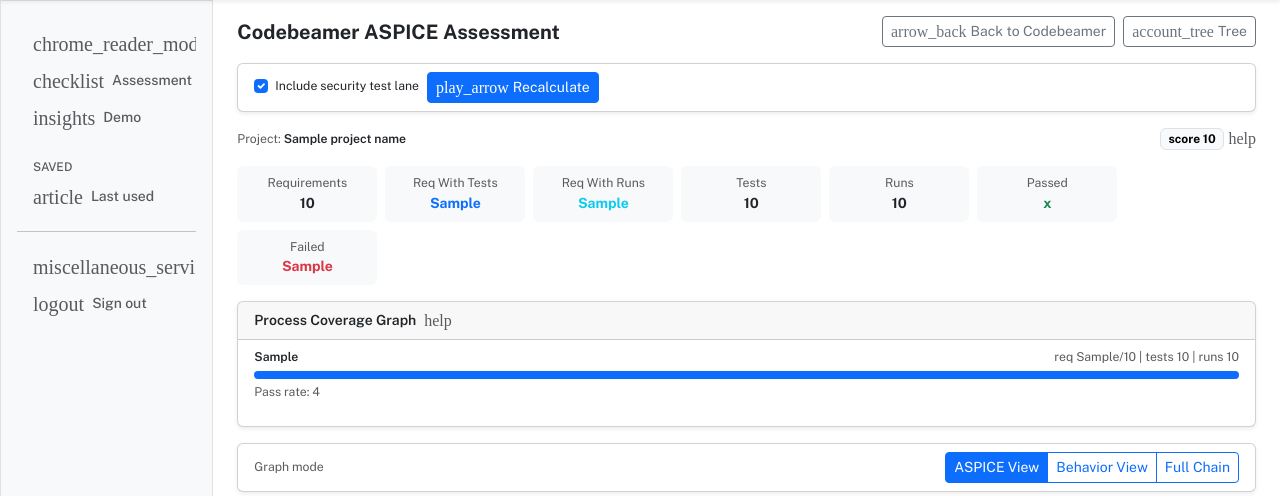
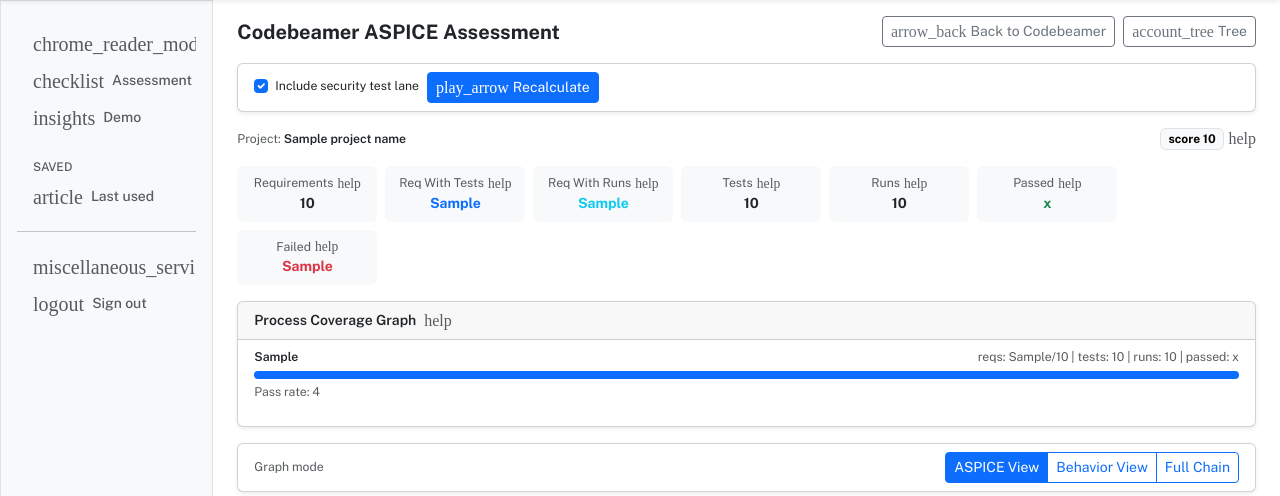
Before and after one commit to diixo/aideex, a Django app: template ui/app_main/templates/app_main/codebeamer_assessment.html in a window 1280 px wide. Shown: the part 48-544 px from the top of the page. Run offline with Django 5.2, Linux system fonts and the light colour scheme; the template is opened without the code that fills it: most values are stand-ins (such as "Sample title", 1, 10 or a date in 2020); some libraries are stand-ins or nearby versions; some web fonts are replaced.

Commit message:
codebeamer_assessment.html: added information icons + run passed counters for ratio calculation

```diff
--- a/backend/codebeamer_router.py
+++ b/backend/codebeamer_router.py
@@ -1451,6 +1451,7 @@ async def codebeamer_assessment_test_coverage(
             "requirements_with_runs": process_req_with_runs[area],
             "tests_total": process_tests_total[area],
             "runs_total": p_runs_total,
+            "runs_passed": process_runs_passed[area],
             "pass_rate": (process_runs_passed[area] / p_runs_total) if p_runs_total else 0.0,
         })
 
--- a/ui/app_main/templates/app_main/codebeamer_assessment.html
+++ b/ui/app_main/templates/app_main/codebeamer_assessment.html
@@ -74,31 +74,45 @@
 
 <div class="d-flex flex-wrap gap-2 mb-3">
   <div class="metric-card bg-light rounded p-2 text-center">
-    <div class="small text-muted">Requirements</div>
+    <div class="small text-muted d-flex align-items-center justify-content-center gap-1">Requirements
+      <span class="material-icons text-muted" style="font-size:.85rem;cursor:default;" title="Total number of Items in Trackers of type=Requirement (Items of Folder-type excluded).">help</span>
+    </div>
     <div class="fw-bold">{{ summary.requirements_total }}</div>
   </div>
   <div class="metric-card bg-light rounded p-2 text-center">
-    <div class="small text-muted">Req With Tests</div>
+    <div class="small text-muted d-flex align-items-center justify-content-center gap-1">Req With Tests
+      <span class="material-icons text-muted" style="font-size:.85rem;cursor:default;" title="Requirements that have at least one linked test case (via downstream traceability).">help</span>
+    </div>
     <div class="fw-bold text-primary">{{ summary.requirements_with_tests }}</div>
   </div>
   <div class="metric-card bg-light rounded p-2 text-center">
-    <div class="small text-muted">Req With Runs</div>
+    <div class="small text-muted d-flex align-items-center justify-content-center gap-1">Req With Runs
+      <span class="material-icons text-muted" style="font-size:.85rem;cursor:default;" title="Requirements whose linked test cases have at least one test run execution record.">help</span>
+    </div>
     <div class="fw-bold text-info">{{ summary.requirements_with_runs }}</div>
   </div>
   <div class="metric-card bg-light rounded p-2 text-center">
-    <div class="small text-muted">Tests</div>
+    <div class="small text-muted d-flex align-items-center justify-content-center gap-1">Tests
+      <span class="material-icons text-muted" style="font-size:.85rem;cursor:default;" title="Total number of items in trackers of type Testcase (folders excluded).">help</span>
+    </div>
     <div class="fw-bold">{{ summary.tests_total }}</div>
   </div>
   <div class="metric-card bg-light rounded p-2 text-center">
-    <div class="small text-muted">Runs</div>
+    <div class="small text-muted d-flex align-items-center justify-content-center gap-1">Runs
+      <span class="material-icons text-muted" style="font-size:.85rem;cursor:default;" title="Total number of items in trackers of type Testrun (folders excluded).">help</span>
+    </div>
     <div class="fw-bold">{{ summary.runs_total }}</div>
   </div>
   <div class="metric-card bg-light rounded p-2 text-center">
-    <div class="small text-muted">Passed</div>
+    <div class="small text-muted d-flex align-items-center justify-content-center gap-1">Passed
+      <span class="material-icons text-muted" style="font-size:.85rem;cursor:default;" title="Test runs whose status name contains: pass, passed, success, ok, finished.">help</span>
+    </div>
     <div class="fw-bold text-success">{{ summary.runs_passed }}</div>
   </div>
   <div class="metric-card bg-light rounded p-2 text-center">
-    <div class="small text-muted">Failed</div>
+    <div class="small text-muted d-flex align-items-center justify-content-center gap-1">Failed
+      <span class="material-icons text-muted" style="font-size:.85rem;cursor:default;" title="Test runs whose status name contains: fail, failed, error, blocked.">help</span>
+    </div>
     <div class="fw-bold text-danger">{{ summary.runs_failed }}</div>
   </div>
 </div>
@@ -114,7 +128,7 @@
     <div class="mb-3">
       <div class="d-flex justify-content-between small mb-1">
         <span class="fw-semibold">{{ p.process_area }}</span>
-        <span class="text-muted">req {{ p.requirements_with_tests }}/{{ p.requirements_total }} | tests {{ p.tests_total }} | runs {{ p.runs_total }}</span>
+        <span class="text-muted">reqs: {{ p.requirements_with_tests }}/{{ p.requirements_total }} | tests: {{ p.tests_total }} | runs: {{ p.runs_total }} | passed: {{ p.runs_passed }}</span>
       </div>
       {% if p.requirements_total %}
       <div class="progress process-bar mb-1">
```
